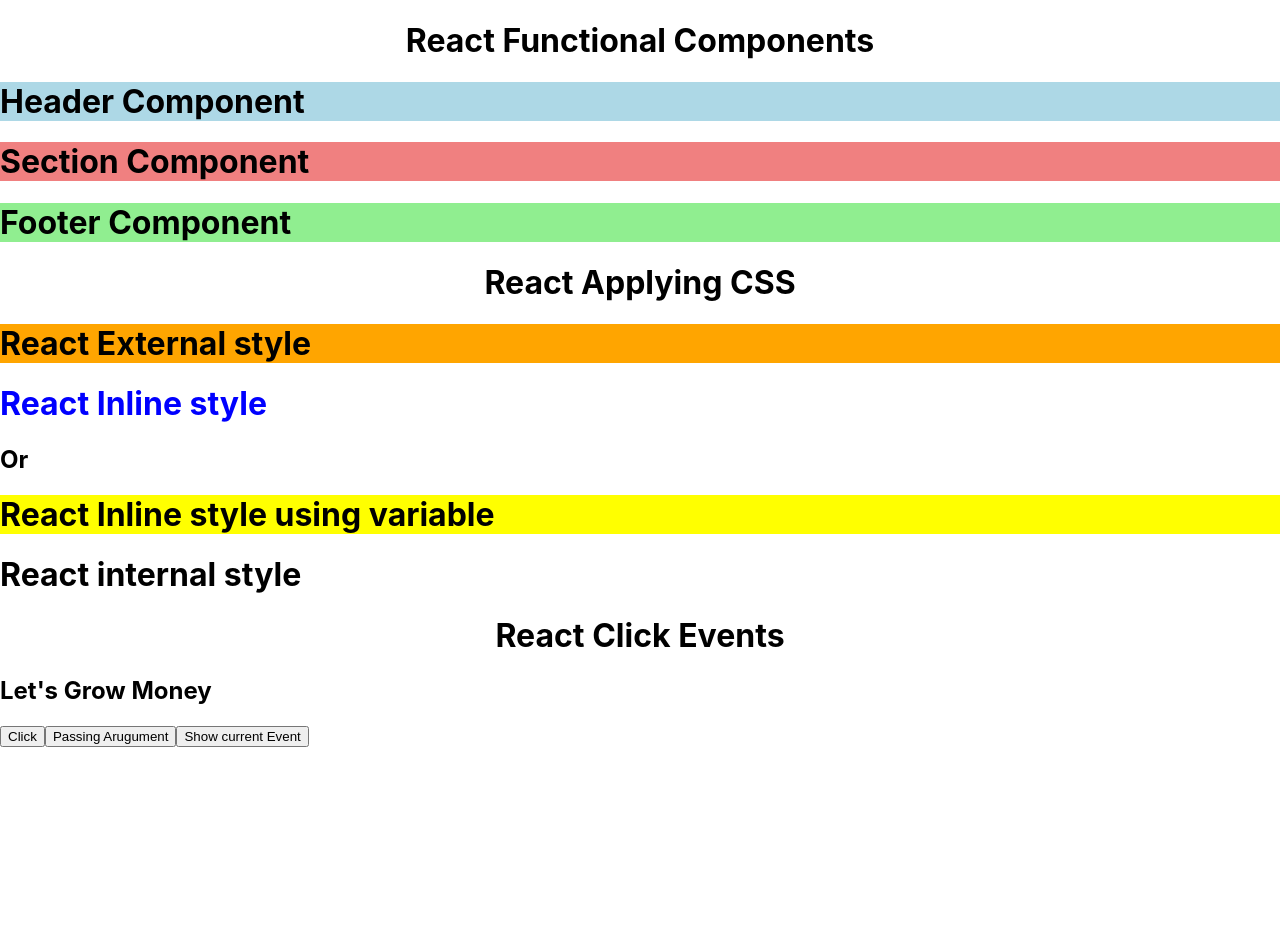
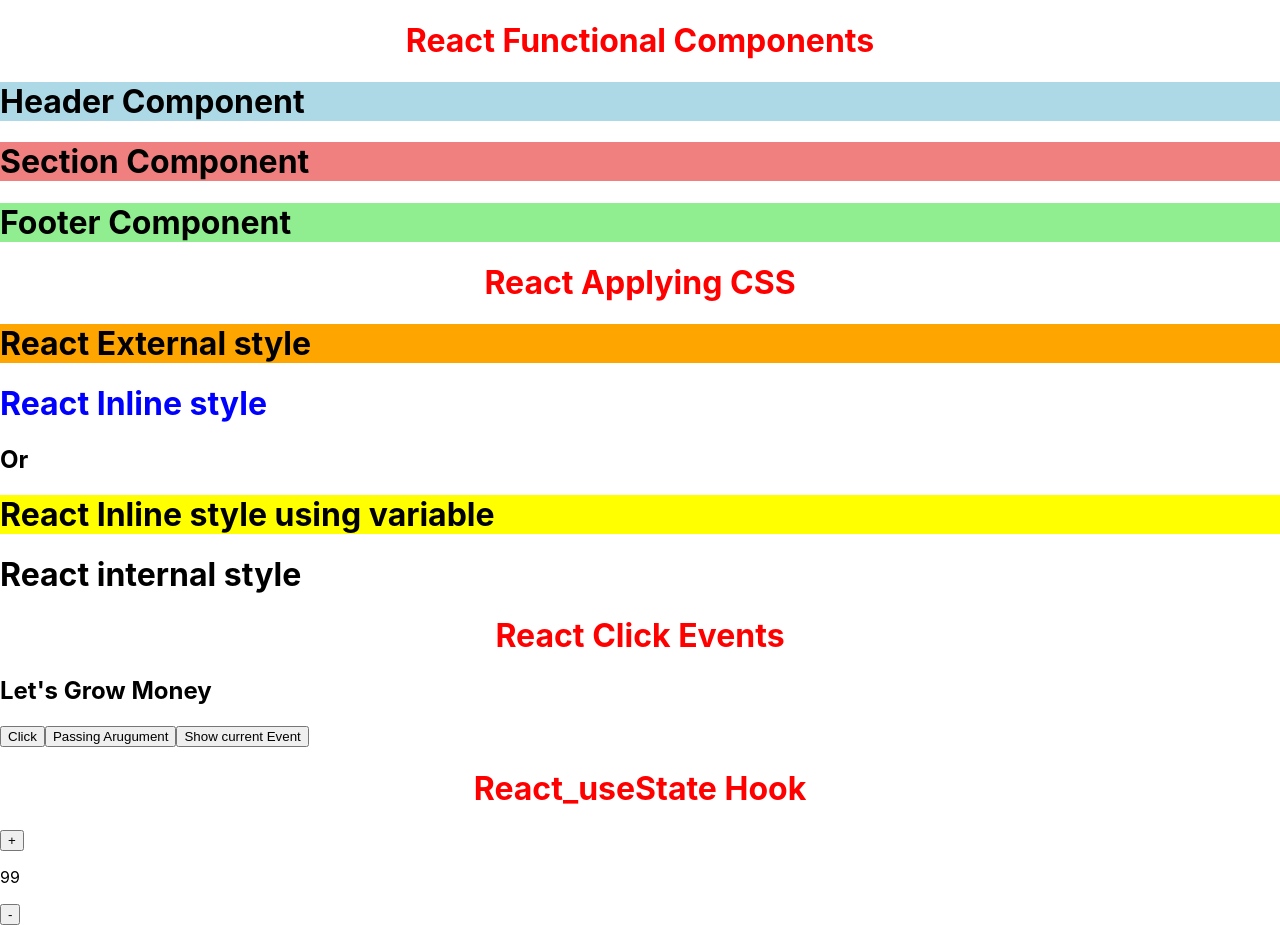
Before and after one commit to A-PRASATHARUMUGAM/All_Program_Practice, a React (Create React App) app in the folder React_js/practice_react/: page / in a window 1280 px wide. Before the commit the page ends 800 px from the top, so only its background shows below. Built offline with nearby package versions, Linux system fonts and the light colour scheme.

Commit message:
implement the react useState then modify the heading color red to all component

```diff
--- a/React_js/practice_react/src/App.js
+++ b/React_js/practice_react/src/App.js
@@ -5,6 +5,7 @@ import Section from './Section';
 import Footer from './Footer';
 import RectCss from "./React_Applying_CSS";
 import ReactEvents from "./React_Click_Events";
+import ReactUseState from "./React_useState_Hook";
 
 function App() {
 
@@ -12,12 +13,13 @@ function App() {
   return (
 
    <div>
-      <h1 style={{textAlign:'center'}}>React Functional Components </h1>
+
       <Header />
       <Section />
       <Footer />
       <RectCss/>
       <ReactEvents />
+      <ReactUseState />
    </div>
   );
 }
--- a/React_js/practice_react/src/Header.jsx
+++ b/React_js/practice_react/src/Header.jsx
@@ -4,9 +4,11 @@ const Header = () => {
 
 
   return (
-    <div className='Header' >
+    <div  >
 
-        <h1>Header Component</h1>
+      <h1 style={{textAlign:'center',color:'red'}}>React Functional Components </h1>
+
+        <h1 className='Header'>Header Component</h1>
 
     </div>
   )
--- a/React_js/practice_react/src/React_Applying_CSS.jsx
+++ b/React_js/practice_react/src/React_Applying_CSS.jsx
@@ -16,7 +16,7 @@ let internalstyle= {backgroundColor:'yellow'}
 
     return (
         <div className='react_style'>
-                    <h1 style={{textAlign:'center'}}>React Applying CSS </h1>
+                    <h1 style={{textAlign:'center',color:'red'}}>React Applying CSS </h1>
 
                 <h1 className='react_external_style'>React External style </h1>
 
--- a/React_js/practice_react/src/React_Click_Events.jsx
+++ b/React_js/practice_react/src/React_Click_Events.jsx
@@ -34,7 +34,7 @@ function showcurrentevent(event){
 
 return (
     <div>
-        <h1 style={{textAlign:'center'}}>React Click Events </h1>
+        <h1 style={{textAlign:'center',color:'red'}}>React Click Events </h1>
 
         <h2>Let's {handlefunction()} Money </h2>
 
--- /dev/null
+++ b/React_js/practice_react/src/React_useState_Hook.jsx
@@ -0,0 +1,50 @@
+import React from 'react';
+import { useState } from 'react';
+const ReactUseState=()=>{
+
+
+    // 1. UseState is data it's change it state based for user interaction
+    // 2. Can't use the UseState inside the class component it working only Functional Component
+    // 3. useState Can't called conditionally like if, if else,for
+
+
+
+  // Implement the useState
+   const [count,setCount] =useState(99);
+
+   function incrementbtn(){
+
+       let data=count + 1;
+       setCount(data);
+   }
+
+     function decrementbtn(){
+
+                let data=count - 1;
+                setCount(data);
+        }
+
+
+
+    return (
+
+
+        <div className="reactusestate">
+
+            <h1 style={{textAlign:'center',color:'red'}}>React_useState Hook </h1>
+
+
+        {/* Using useState  */}
+        <button onClick={()=>incrementbtn()}>+</button>
+
+        <p id='data' >{count}</p>
+
+        <button onClick={()=>decrementbtn()}>-</button>
+
+        </div>
+
+
+    );
+}
+
+export default ReactUseState;
```
